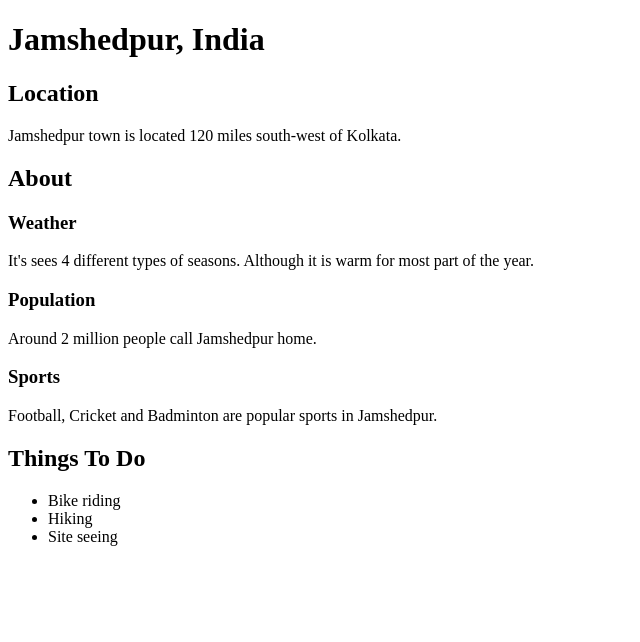
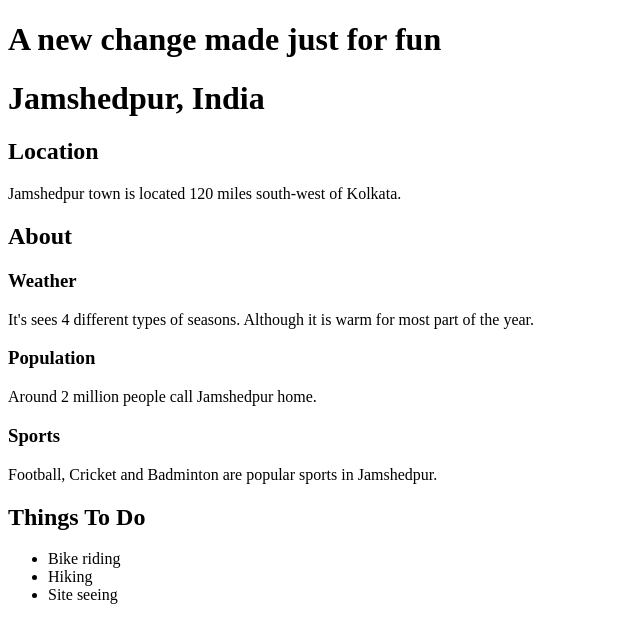
Before and after one commit to nikhil296/SampleApp, a plain HTML site: page index.html in a window 1280 px wide. Shown: the whole page, without its empty margins (0-640 px from the left). Drawn offline with Linux system fonts and the light colour scheme.

Commit message:
Update index.html

```diff
--- a/index.html
+++ b/index.html
@@ -7,6 +7,9 @@
     <title>Hometown Webpage</title>
 </head>
 <body>
+    <!-- I have deployed this practise project on github pages. -->
+    <!-- link : "https://nikhil296.github.io/SampleApp/" -->
+    <h1> A new change made just for fun </h1>
     <h1>Jamshedpur, India</h1>
     <section>
         <h2>Location</h2>
```
